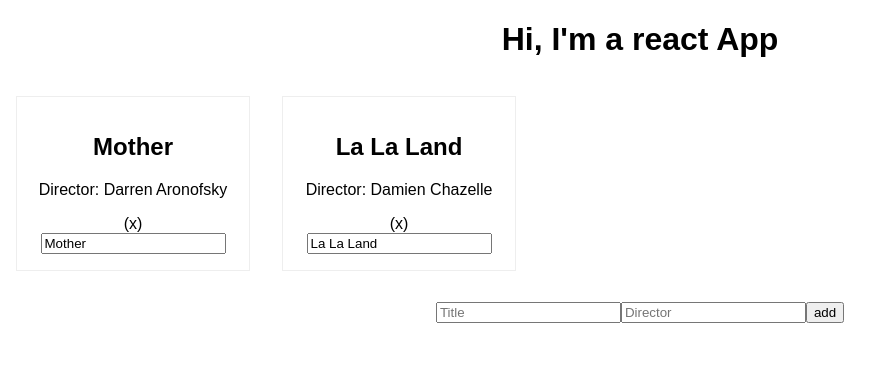
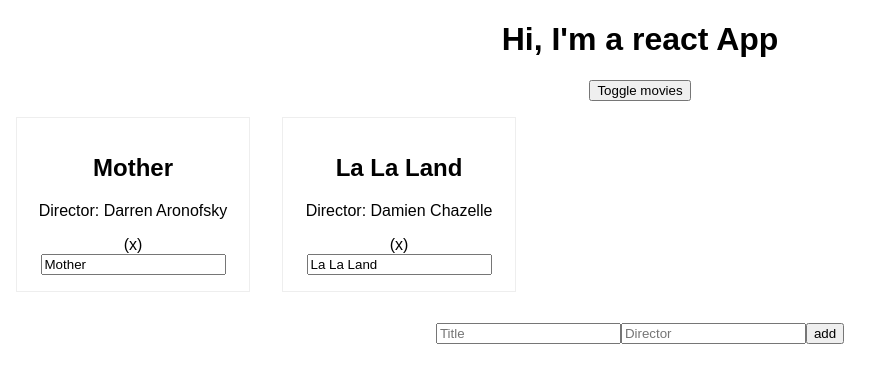
Before and after one commit to clemlatz/watchlist, a React (Create React App) app: page / in a window 1280 px wide. Shown: the top 382 px of the page, without its empty margins (0-891 px from the left). Built offline with nearby package versions, Linux system fonts and the light colour scheme.

Commit message:
Add a toggle movies button

```diff
--- a/src/App.js
+++ b/src/App.js
@@ -7,6 +7,7 @@ class App extends Component {
   constructor() {
     super();
     this.state = {
+      showMovies: true,
       movies: [
         { id: 1, title: "Mother", director: "Darren Aronofsky" },
         { id: 2, title: "La La Land", director: "Damien Chazelle" }
@@ -49,15 +50,21 @@ class App extends Component {
     });
   }
 
+  _toggleMoviesHandler = () => {
+    this.setState(prevState => {
+      return { showMovies: !prevState.showMovies }
+    });
+  }
+
   render() {
     const formStyle = {
       marginTop: '15px'
     };
 
-    return (
-      <div className="App">
-        <h1>Hi, I'm a react App</h1>
-        <div class="movie-list">
+    let movies = null;
+    if (this.state.showMovies) {
+      movies = (
+        <div className="movie-list">
           {this.state.movies.map(movie => {
             return (
               <Movie
@@ -70,6 +77,14 @@ class App extends Component {
             );
           })}
         </div>
+      )
+    }
+
+    return (
+      <div className="App">
+        <h1>Hi, I'm a react App</h1>
+        <button onClick={this._toggleMoviesHandler}>Toggle movies</button>
+        {movies}
         <form style={formStyle} onSubmit={this.handleSubmit}>
           <input name="title" placeholder="Title" ref={(input) => this._title = input}/>
           <input name="director" placeholder="Director" ref={(input) => this._director = input}/>
```
